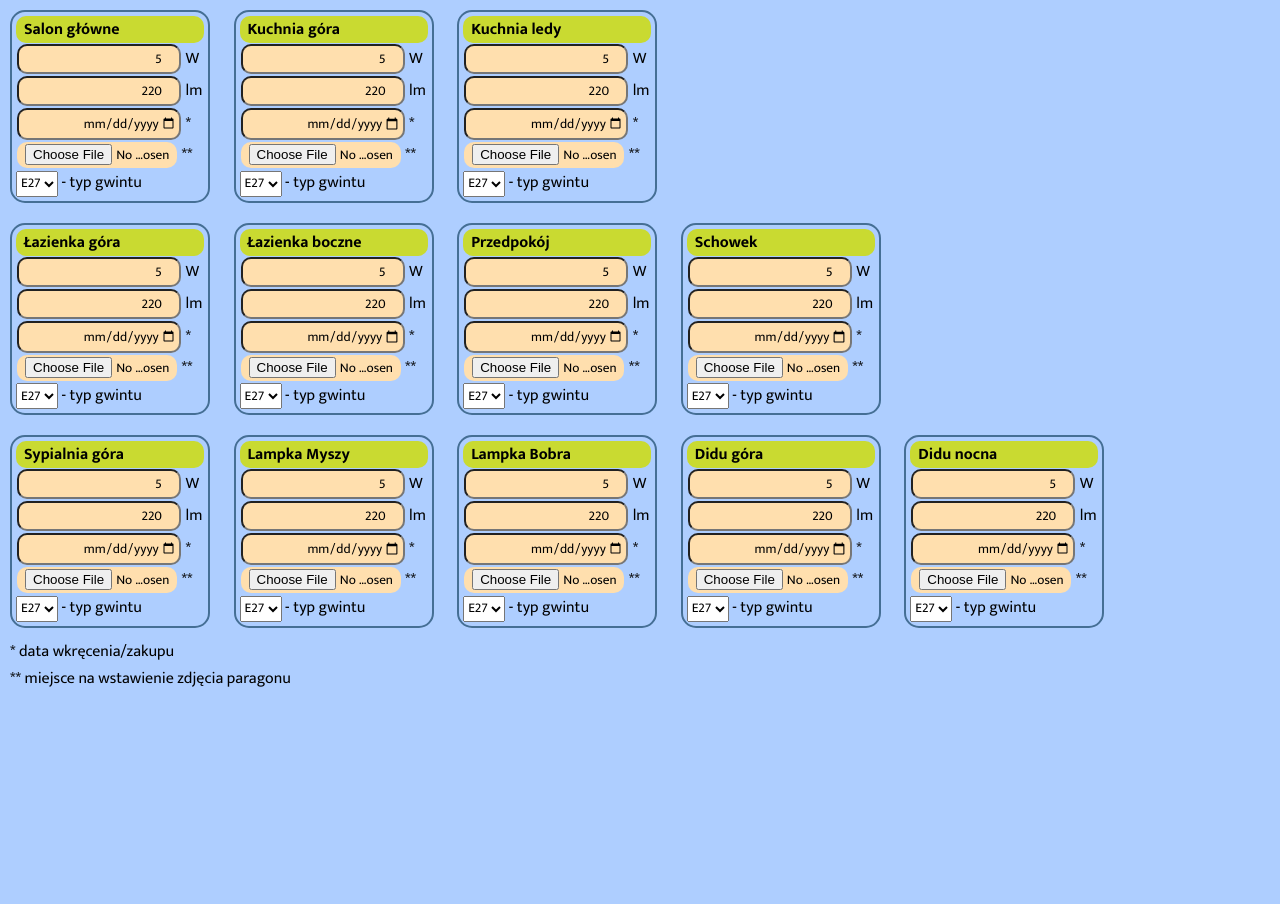
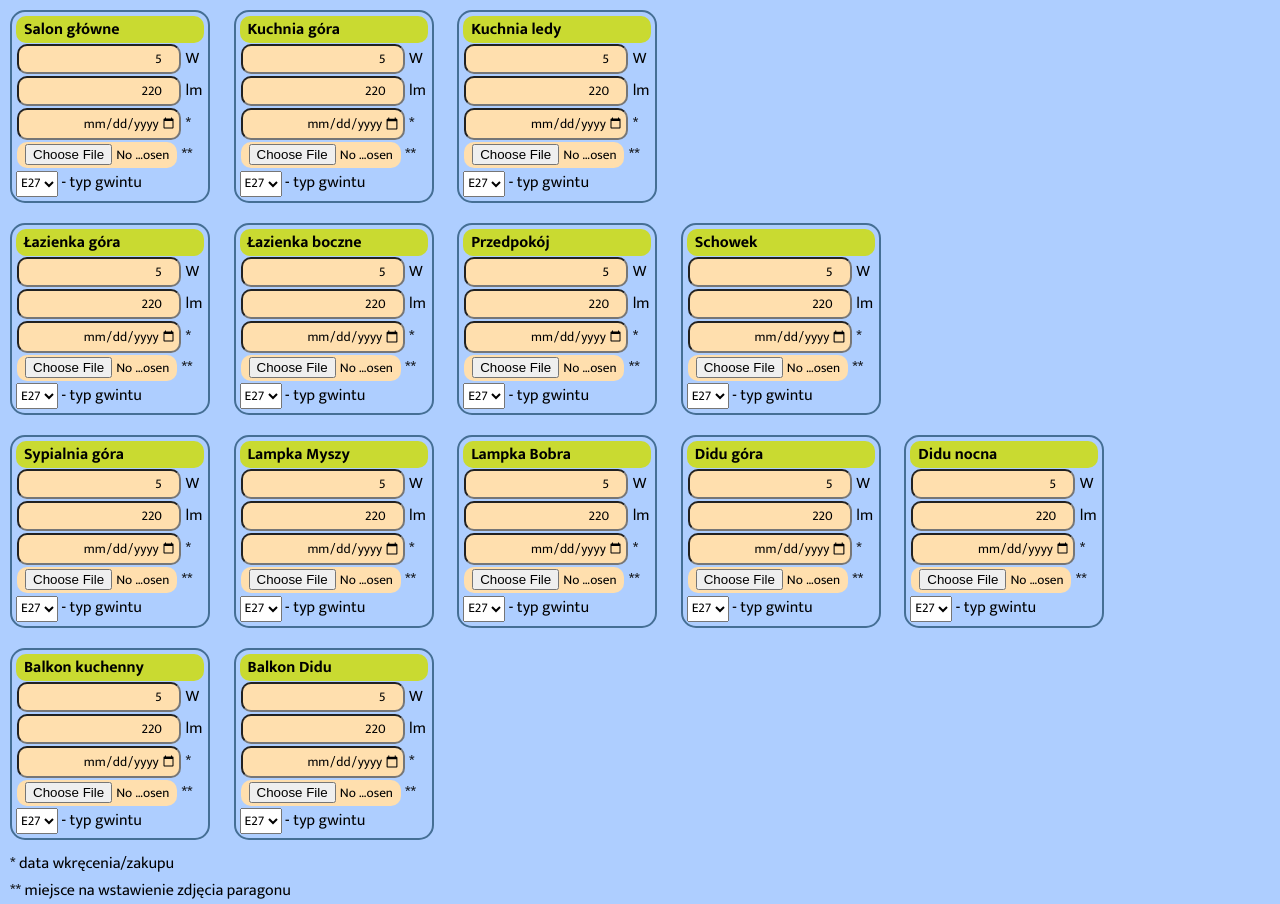
Before and after one commit to LechCieslak/Light_points, a plain HTML site: page index.html in a window 1280 px wide. Before the commit the page ends 800 px from the top, so only its background shows below. Drawn offline with Linux system fonts and the light colour scheme.

Commit message:
two new items

```diff
--- a/index.html
+++ b/index.html
@@ -224,6 +224,42 @@
 
 </div>
 
+<div class="col">
+    <div class="row">
+        <ul>
+            <li>Balkon kuchenny</li>
+            <li><input type="number" value="5"> W</li>
+            <li><input type="number" value="220"> lm</li>
+            <li><input type="date" value=""> *</li>
+            <li><input type="file"> **</li>
+            <li>
+                <select>
+                    <option>E27</option>
+                    <option>E14</option>
+                </select>
+                 - typ gwintu
+            </li>
+        </ul>
+    </div>
+
+    <div class="row">
+        <ul>
+            <li>Balkon Didu</li>
+            <li><input type="number" value="5"> W</li>
+            <li><input type="number" value="220"> lm</li>
+            <li><input type="date" value=""> *</li>
+            <li><input type="file"> **</li>
+            <li>
+                <select>
+                    <option>E27</option>
+                    <option>E14</option>
+                </select>
+                 - typ gwintu
+            </li>
+        </ul>
+    </div>
+</div>
+
 
 <footer>
     <p>* data wkręcenia/zakupu</p>
```
